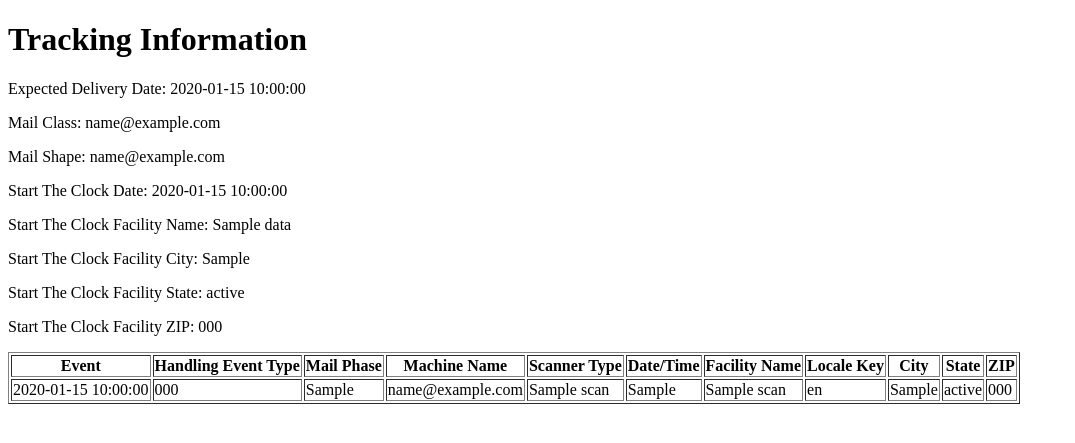
After one commit to 1997cui/envelope, a Flask app: template templates/tracking.html in a window 1280 px wide. The commit adds this page. Shown: the top 443 px of the page, without its empty margins (0-1075 px from the left). Run offline with Flask 2, Linux system fonts and the light colour scheme; the template is opened without the code that fills it: most values are stand-ins (such as "Sample title", 1, 10 or a date in 2020).

Commit message:
Update to support tracking

```diff
--- a/app.py
+++ b/app.py
@@ -13,7 +13,6 @@ def generate_human_readable(receipt_zip: int, serial: int):
 def query_usps_tracking(receipt_zip: int, serial: int):
     imb = generate_human_readable(receipt_zip, serial)
     imb = imb.replace('-', '')
-    print(imb)
     return usps_api.get_piece_tracking(imb)
 
 @app.route('/')
@@ -61,8 +60,13 @@ def track():
         response = "Serial number or receipt zip is not number!"
         return response
     result = query_usps_tracking(receipt_zip, serial)
-    return jsonify(result)
-
+    if 'error' in result:
+        message = "{}: {}. Details: {}".format(result['error'], result['error_description'], result['details'])
+        return render_template("tracking.html", error_message=message)
+    elif 'message' in result and result['message']:
+        return render_template("tracking.html", error_message=result['message'])
+    else:
+        return render_template("tracking.html", data=result['data'])
 
 if __name__ == '__main__':
-    app.run(debug=True)
+    app.run(debug=True, host='0.0.0.0')
--- /dev/null
+++ b/templates/tracking.html
@@ -0,0 +1,56 @@
+<!DOCTYPE html>
+<html lang="en">
+<head>
+    <meta charset="UTF-8">
+    <meta name="viewport" content="width=device-width, initial-scale=1.0">
+    <title>Tracking Information</title>
+</head>
+<body>
+    <h1>Tracking Information</h1>
+    {% if error_message %}
+        <p>{{ error_message }}</p>
+    {% elif message %}
+        <p>{{ message }}</p>
+    {% else %}
+        <p>Expected Delivery Date: {{ data.expected_delivery_date }}</p>
+        <p>Mail Class: {{ data.mail_class }}</p>
+        <p>Mail Shape: {{ data.mail_shape }}</p>
+        <p>Start The Clock Date: {{ data.start_the_clock_date }}</p>
+        <p>Start The Clock Facility Name: {{ data.start_the_clock_facility_name }}</p>
+        <p>Start The Clock Facility City: {{ data.start_the_clock_facility_city }}</p>
+        <p>Start The Clock Facility State: {{ data.start_the_clock_facility_state }}</p>
+        <p>Start The Clock Facility ZIP: {{ data.start_the_clock_facility_zip }}</p>
+        <table border="1">
+            <tr>
+                <th>Event</th>
+                <th>Handling Event Type</th>
+                <th>Mail Phase</th>
+                <th>Machine Name</th>
+                <th>Scanner Type</th>
+                <th>Date/Time</th>
+                <th>Facility Name</th>
+                <th>Locale Key</th>
+                <th>City</th>
+                <th>State</th>
+                <th>ZIP</th>
+            </tr>
+            {% for scan in data.scans %}
+            <tr>
+                <td>{{ scan.scan_date_time }}</td>
+                <td>{{ scan.scan_event_code }}</td>
+                <td>{{ scan.handling_event_type | default('N/A') }}</td>
+                <td>{{ scan.mail_phase | default('N/A') }}</td>
+                <td>{{ scan.machine_name | default('N/A') }}</td>
+                <td>{{ scan.scanner_type | default('N/A') }}</td>
+                <td>{{ scan.scan_facility_name | default('N/A') }}</td>
+                <td>{{ scan.scan_facility_locale_key | default('N/A') }}</td>
+                <td>{{ scan.scan_facility_city | default('N/A') }}</td>
+                <td>{{ scan.scan_facility_state | default('N/A') }}</td>
+                <td>{{ scan.scan_facility_zip | default('N/A') }}</td>
+            </tr>
+            {% endfor %}
+        </table>
+    {% endif %}
+    <br>
+</body>
+</html>
```
Also changed, not shown: templates/index.html (+32 -11 lines).
